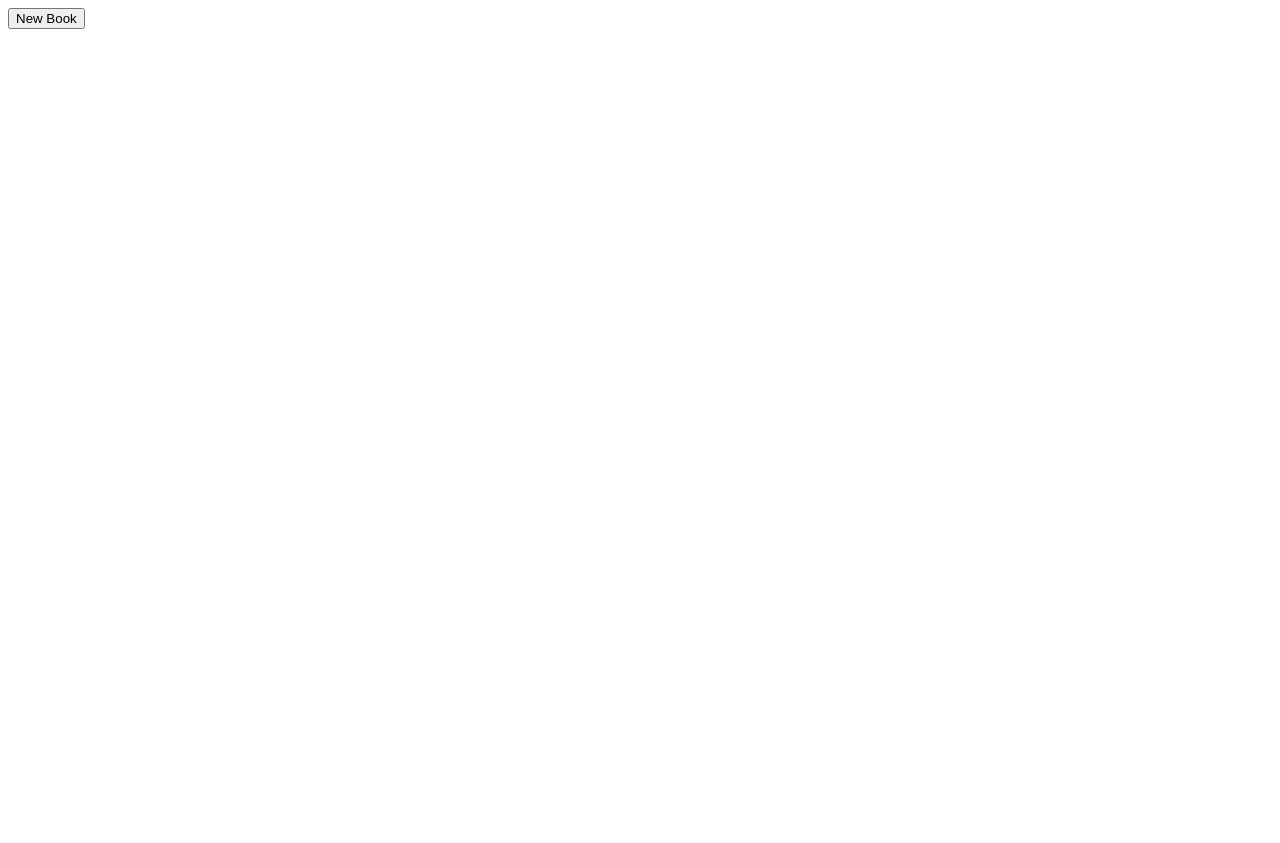
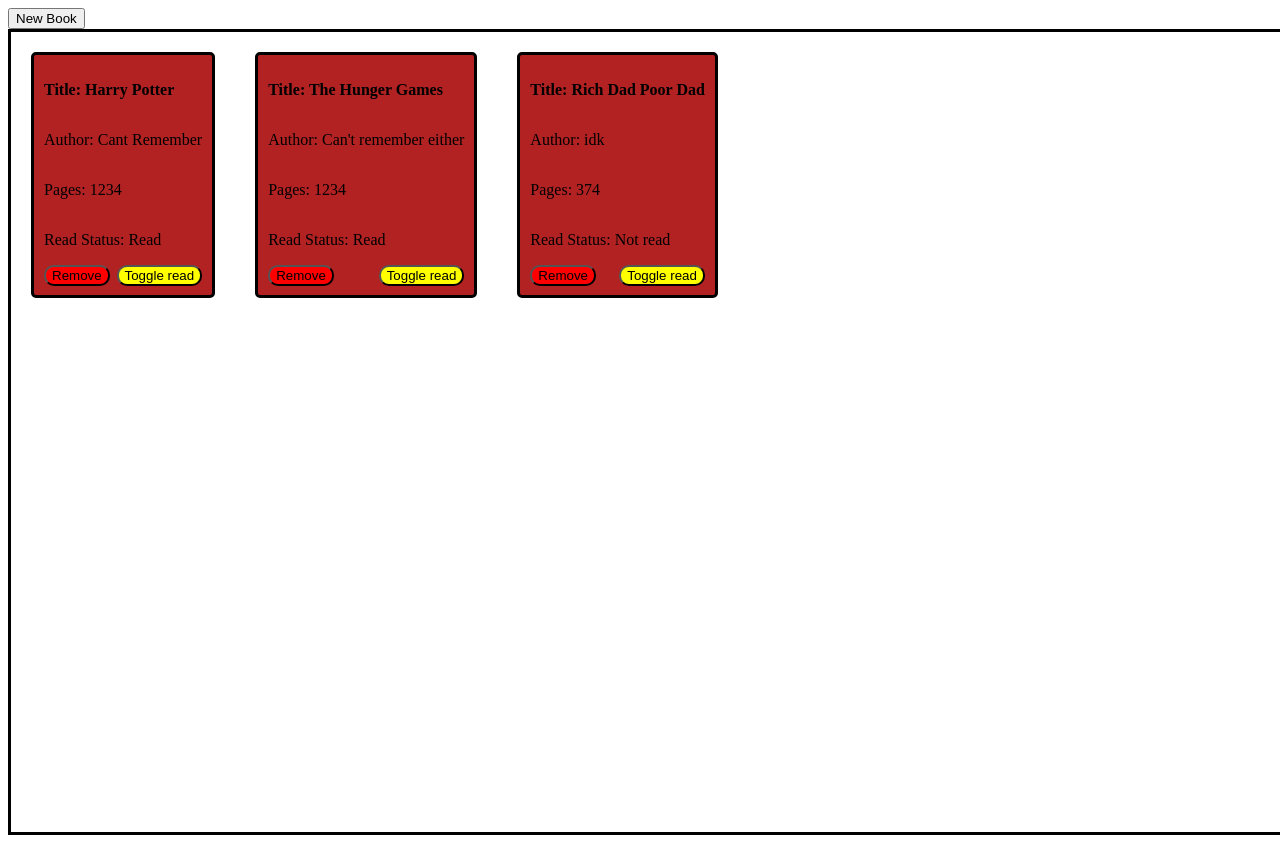
Before and after one commit to jamesl0350/TOP-Library, a plain HTML site: page index.html in a window 1280 px wide. Before the commit the page ends 800 px from the top, so only its background shows below. Drawn offline with Linux system fonts and the light colour scheme.

Commit message:
added remove button functionality and did some styling

```diff
--- a/index.html
+++ b/index.html
@@ -37,6 +37,9 @@
         </p>
       </form>
     </dialog>
+    <div class="books-container">
+
+    </div>
     <script src="script.js"></script>
   </body>
 </html>
--- a/script.js
+++ b/script.js
@@ -39,6 +39,7 @@ addBookBtn.addEventListener('click', function(event) {
   }
 })
 
+
 // book constructor
 function Book(title, author, pages, read, id) {
   this.title = title;
@@ -70,37 +71,71 @@ function displayBooks() {
 // book card function
 function createBookCard(book) {
   const bookCard = document.createElement('div');
-  bookCard.classList.add('bookCard')
+  bookCard.classList.add('book-card')
   const bookDetails = document.createElement('div');
-  bookDetails.classList.add('bookDetails')
+  bookDetails.classList.add('book-details')
 
 
   // Paragraphs for form fields
   const titleP = document.createElement('p');
   titleP.classList.add('book-title');
-  titleP.textContent = book.title;
+  titleP.textContent = `Title: ${book.title}`;
 
   const authorP = document.createElement('p');
   authorP.classList.add('book-author');
-  authorP.textContent = book.author;
+  authorP.textContent = `Author: ${book.author}`;
 
   const pagesP = document.createElement('p');
   pagesP.classList.add('book-pages');
-  pagesP.textContent = `${book.pages} pages`;
+  pagesP.textContent = `Pages: ${book.pages}`;
 
   const readP = document.createElement('p');
   readP.classList.add('book-read')
+  readP.textContent = `Read Status: ${book.read ? "Read" : "Not read"}`;
 
   bookDetails.appendChild(titleP)
   bookDetails.appendChild(authorP)
   bookDetails.appendChild(pagesP)
   bookDetails.appendChild(readP)
 
+
+
   // buttons
+
+  const bookBtns = document.createElement('div');
+  bookBtns.classList.add('book-btns')
   const toggleReadButton = document.createElement('button');
   toggleReadButton.classList.add('toggle-read-button')
   toggleReadButton.id = "toggle-read-button"
+  toggleReadButton.textContent = "Toggle read"
+
+  const removeBtn = document.createElement('button');
+  removeBtn.classList.add('remove-btn');
+  removeBtn.id = 'remove-btn';
+  removeBtn.textContent = "Remove"
+
+  bookBtns.append(toggleReadButton, removeBtn);
+  bookCard.append(bookDetails, bookBtns);
+
+  removeBtn.addEventListener('click', () => {
+    const index = myLibrary.indexOf(book);
+    myLibrary.splice(index, 1);
+    bookCard.remove();
+  });
 
 
   return bookCard;
+
+
 }
+
+function removeBook() {
+  const index = myLibrary.indexOf(book);
+  myLibrary.splice(index, 1);
+  bookCard.remove()
+}
+
+
+addBookToLibrary("Harry Potter", "Cant Remember", 1234, true);
+addBookToLibrary("The Hunger Games", "Can't remember either", 1234, true)
+addBookToLibrary("Rich Dad Poor Dad", "idk", 374, false);
--- a/style.css
+++ b/style.css
@@ -1,3 +1,52 @@
 .book-form {
   display: none;
 }
+
+.books-container {
+  display: flex;
+  width: 100vw;
+  height: 100vh;
+  border: 3px solid black;
+}
+
+.book-card {
+  display: flex;
+  flex-direction: column;
+  border: 3px solid black;
+  height: 220px;
+  padding: 10px 10px;
+  border-radius: 5px;
+  margin: 20px 20px;
+  background-color: firebrick;
+}
+
+.book-title {
+  font-weight: bold;
+}
+
+.book-details {
+  display: flex;
+  flex-direction: column;
+}
+
+.book-btns {
+  display: flex;
+  flex-direction: row-reverse;
+  justify-content: space-between;
+  padding-bottom: 2px;
+  color: red;
+}
+
+.remove-btn {
+  color: black;
+  background-color: red;
+  text-decoration: none;
+  border-radius: 10px;
+}
+
+.toggle-read-button {
+  color: black;
+  background-color: yellow;
+  text-decoration: none;
+  border-radius: 10px;
+}
```
